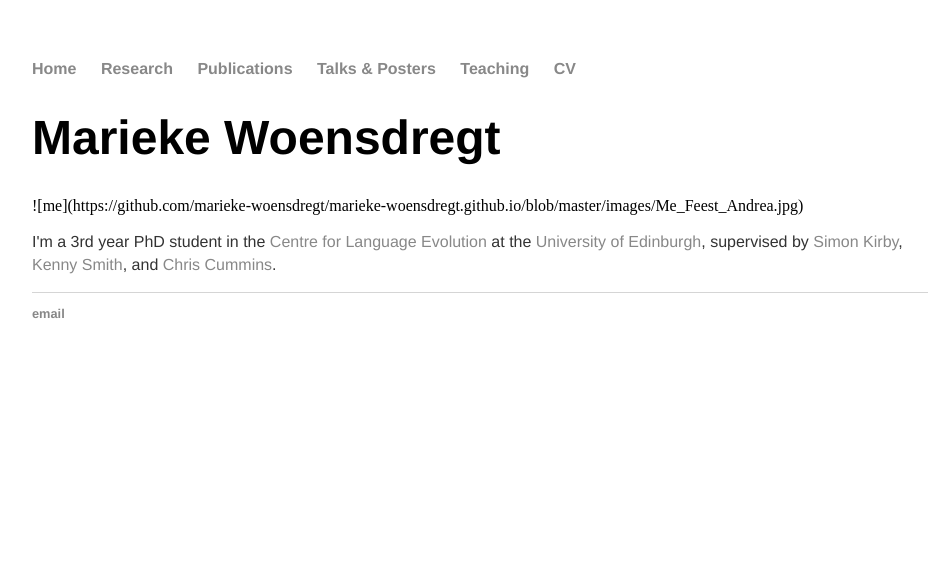
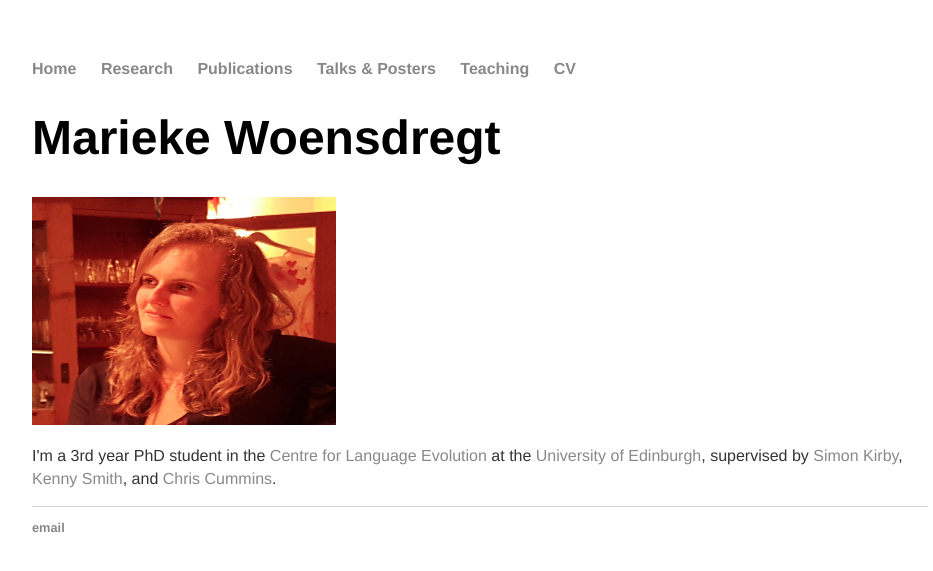
Before and after one commit to marieke-woensdregt/marieke-woensdregt.github.io, a Jekyll site: the page built from index.html, in a window 1280 px wide. Shown: the top 571 px of the page, without its empty margins (160-1093 px from the left). Built offline with Jekyll 4.4.1, drawn with Linux system fonts in a browser that asks for light colours.

Commit message:
Update index.html

```diff
--- a/index.html
+++ b/index.html
@@ -4,7 +4,7 @@ title: Marieke Woensdregt
 ---
 <div class="blurb">
 	<h1>Marieke Woensdregt</h1>
-	![me](https://github.com/marieke-woensdregt/marieke-woensdregt.github.io/blob/master/images/Me_Feest_Andrea.jpg)
+	<img src="Me_Feest_Andrea.jpg" alt="me" style="width:304px;height:228px;">
 	<p>
 		I'm a 3rd year PhD student in the <a href="http://www.lel.ed.ac.uk/cle/">Centre for Language Evolution</a>
 		at the <a href="http://www.ed.ac.uk/">University of Edinburgh</a>,
```
